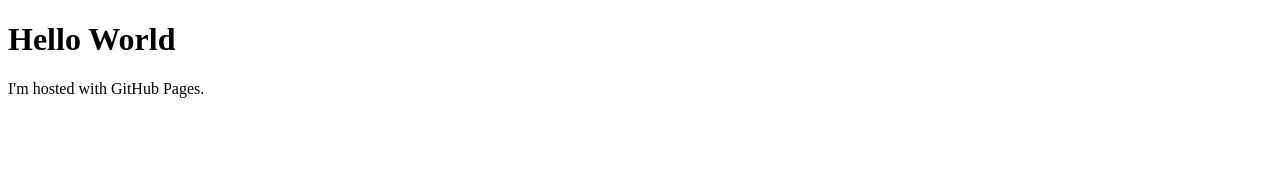
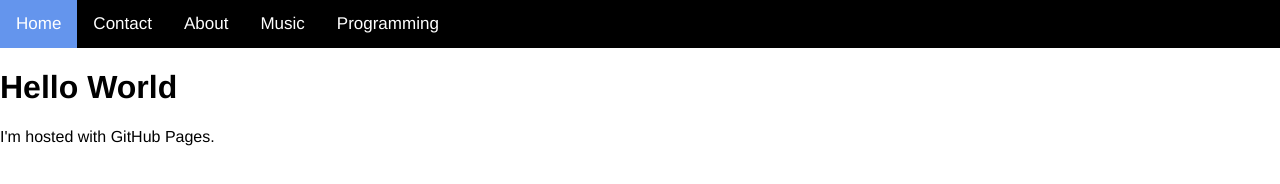
Before and after one commit to ian-codes/ian-codes.github.io, a plain HTML site: page index.html in a window 1280 px wide. Drawn offline with Linux system fonts and the light colour scheme.

Commit message:
javascript

```diff
--- a/index.html
+++ b/index.html
@@ -1,7 +1,39 @@
 <!DOCTYPE html>
 <html>
+	<head>
+		<meta name="viewport" content="width=device-width, initial-scale=1">
+		<title>ian-codes</title>
+		<link rel="stylesheet" href="stylesheet.css">
+		<link rel="styelesheet" href="https://cdnjs.cloudflare.com/ajax/libs/font-awesome/4.7.0/css/font-awesome.min.css">
+	</head>
+
 	<body>
-		<h1>Hello World</h1>
-		<p>I'm hosted with GitHub Pages.</p>
+		<div class="menubar" id="myMenubar">
+			<a class="active" href="#home">Home</a>
+			<a href="#contat">Contact</a>
+			<a href="#about">About</a>
+			<a href="#music">Music</a>
+			<a href="#programming">Programming</a>
+			<a href="javascript:void(0);" class="icon" onclick="myFunction()">
+				<i class="fa fa-bars"></i>
+			</a>
+		</div>
+
+		<div>
+			<h1>Hello World</h1>
+			<p>I'm hosted with GitHub Pages.</p>
+		</div>
+
+
+	<script>
+	function myFunction() {
+		var x = document.getElementById("myMenubar");
+		if (x.className === "menubar") {
+			x.className += " responsive";
+		} else {
+			x.className = "menubar";
+		}
+	}
+	</script>
 	</body>
 </html>
--- /dev/null
+++ b/stylesheet.css
@@ -0,0 +1,52 @@
+body {
+	margin: 0;
+	font-family: helvetica;
+}
+
+.menubar {
+	background-color: black;
+	overflow: hidden;
+}
+
+.menubar a {
+	float: left;
+	display: block;
+	color: white;
+	text-align: center;
+	padding: 14px 16px;
+	text-decoration: none;
+	font-size: 17px;
+}
+
+.menubar a:hover {
+	background-color: blue;
+}
+
+.menubar a.active {
+	background-color: cornflowerblue;
+
+.menubar .icon {
+	display: none;
+}
+
+@media screen and (max-width: 600px) {
+	.menubar a:not(:first-child) {display: none;}
+	.menubar a.icon {
+		float: right;
+		display: block;
+	}
+}
+
+@media screen and (max-width: 600px) {
+	.menubar.responsive {position: relative;}
+	.menubar.responsive a.icon {
+		position: absolute;
+		right: 0;
+		top: 0;
+	}
+	.menubar.responsive a {
+		float: none;
+		display: block;
+		text-align: left;
+	}
+}
```
Also changed, not shown: myscript.js (added, +9 -0 lines).
